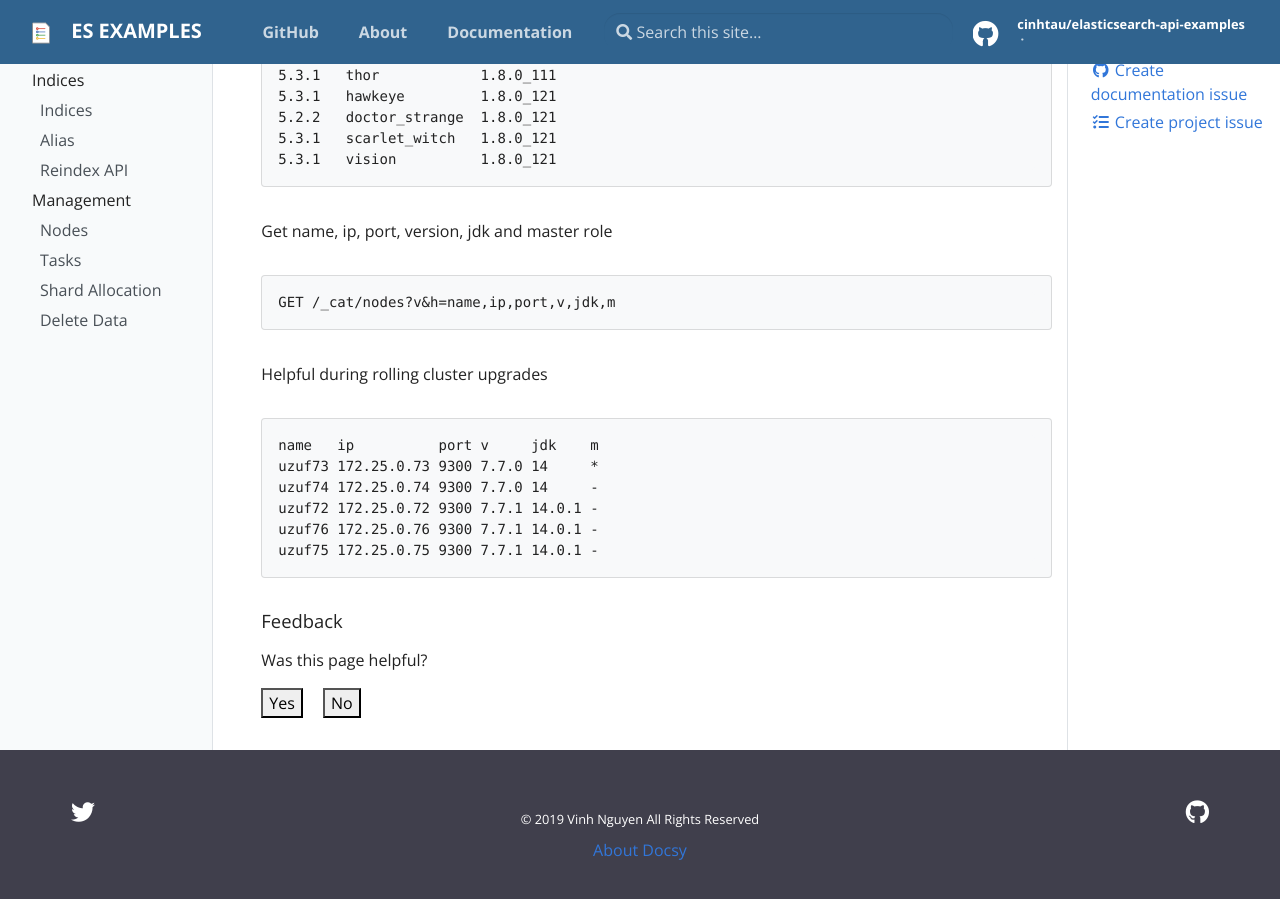
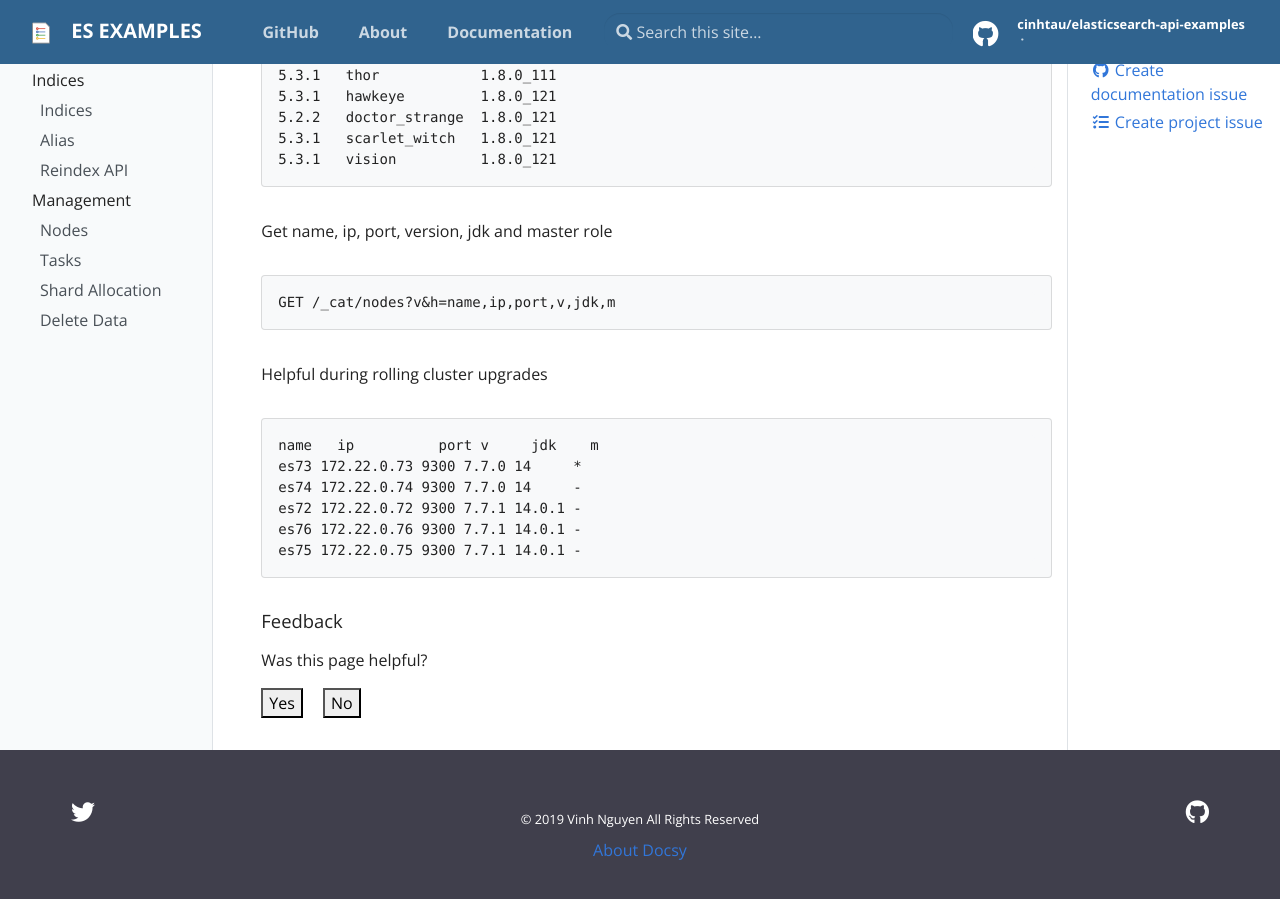
Before and after one commit to cinhtau/elasticsearch-api-examples, a Jekyll site: the page built from _docs/cat-nodes.md, in a window 1280 px wide and 900 px high, scrolled down 450 px. Built offline with Jekyll 4.4.1, drawn with Linux system fonts in a browser that asks for light colours.

Commit message:
Update cat-nodes.md

````diff
--- a/_docs/cat-nodes.md
+++ b/_docs/cat-nodes.md
@@ -34,9 +34,9 @@ GET /_cat/nodes?v&h=name,ip,port,v,jdk,m
 Helpful during rolling cluster upgrades
 ```text
 name   ip          port v     jdk    m
-uzuf73 172.25.0.73 9300 7.7.0 14     *
-uzuf74 172.25.0.74 9300 7.7.0 14     -
-uzuf72 172.25.0.72 9300 7.7.1 14.0.1 -
-uzuf76 172.25.0.76 9300 7.7.1 14.0.1 -
-uzuf75 172.25.0.75 9300 7.7.1 14.0.1 -
+es73 172.22.0.73 9300 7.7.0 14     *
+es74 172.22.0.74 9300 7.7.0 14     -
+es72 172.22.0.72 9300 7.7.1 14.0.1 -
+es76 172.22.0.76 9300 7.7.1 14.0.1 -
+es75 172.22.0.75 9300 7.7.1 14.0.1 -
 ```
````
